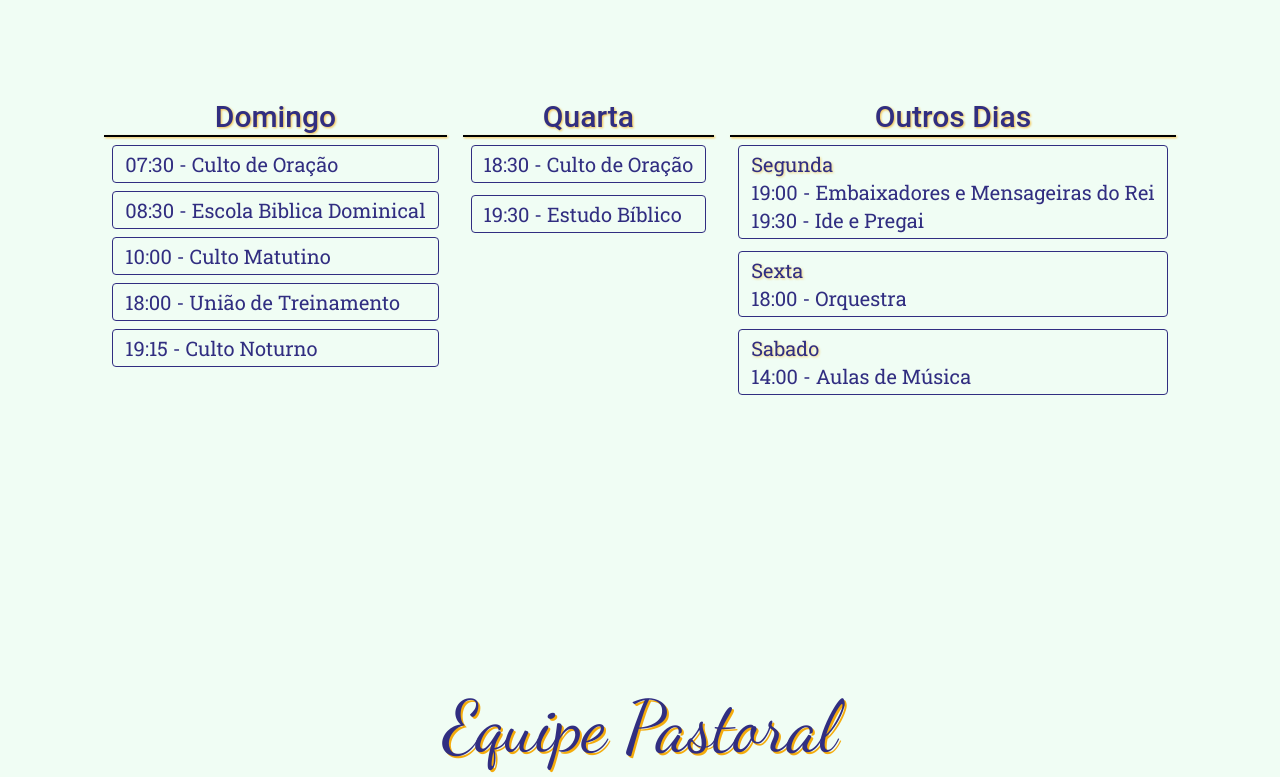
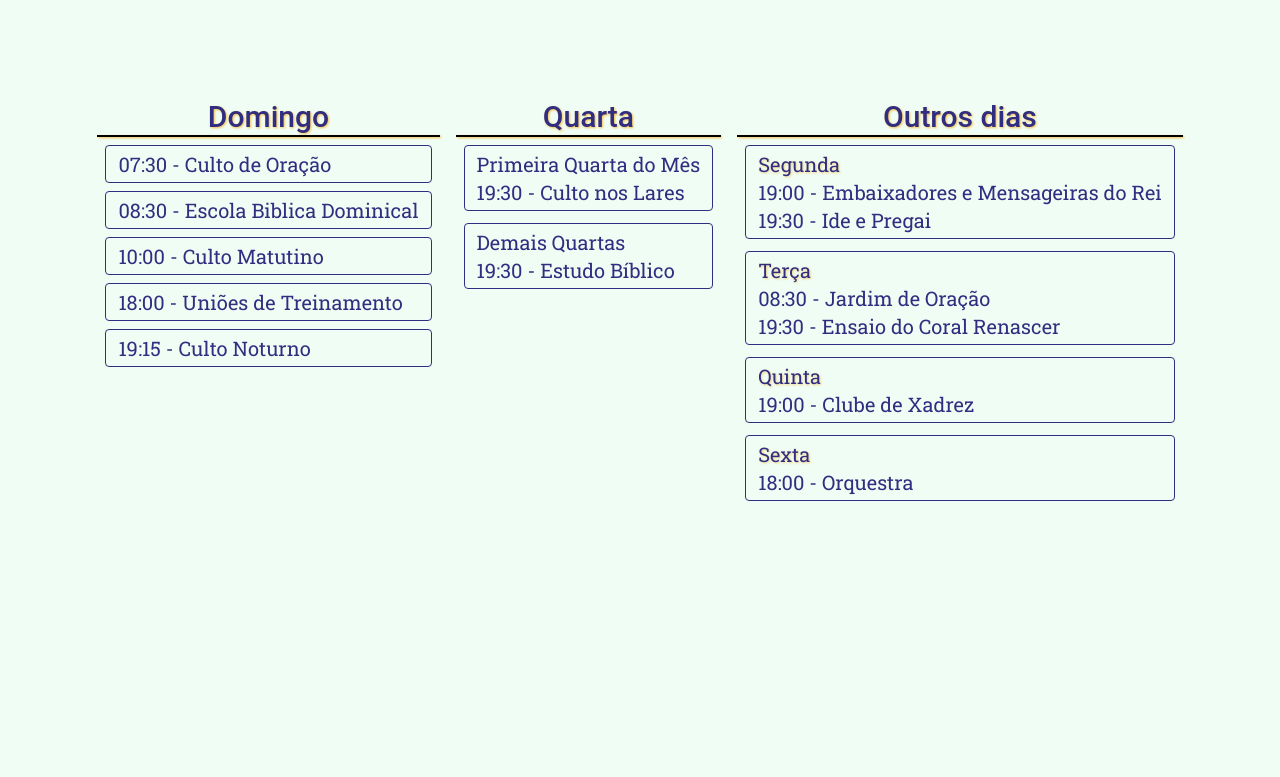
Before and after one commit to Silvio-SC/Igreja-Batista-Nova-Aurora, a Next.js app: page / in a window 1280 px wide. Shown: the part 903-1680 px from the top of the page. Built offline with nearby package versions, Linux system fonts and the light colour scheme.

Commit message:
Atividades atualizadas

```diff
--- a/package.json
+++ b/package.json
@@ -12,6 +12,7 @@
     "@heroicons/react": "^2.1.4",
     "@preline/carousel": "^2.0.2",
     "eslint-config-next": "^14.2.4",
+    "ibna": "file:",
     "next": "^14.2.4",
     "preline": "^2.0.3",
     "react": "^18.3.1",
--- a/src/app/page.tsx
+++ b/src/app/page.tsx
@@ -10,7 +10,7 @@ export default function Home() {
     <main>
       <section className="
         flex min-h-full flex-col items-center justify-center px-6 py-40 sm:py-32 md:px-24 md:py-48 font-roboto
-        bg-[url('../assets/Background.png')] bg-no-repeat bg-cover bg-center
+        min-[450px]:bg-[url('../assets/Background.png')] bg-[url('../assets/BackgroundMobile.png')] bg-no-repeat bg-cover bg-center
         ">
         <div className="flex flex-col z-10 max-w-5xl w-full gap-12">
             <h1 className="
@@ -27,7 +27,7 @@ export default function Home() {
       <Activities />
       {/* <PhrasesSection /> */}
       <section className="px-8 py-36 bg-green-50 flex flex-col items-center gap-24">
-        <h2 className="font-['Dancing_Script'] text-5xl font-normal drop-shadow-yellow xl:text-7xl">
+        <h2 className="font-['Dancing_Script'] text-5xl text-center font-normal drop-shadow-yellow xl:text-7xl">
           Equipe Pastoral
         </h2>
         <Pastores />
--- a/src/components/activities/index.tsx
+++ b/src/components/activities/index.tsx
@@ -13,19 +13,25 @@ export const Activities = () => {
                         <ActivityCard> 07:30 - Culto de Oração</ActivityCard>
                         <ActivityCard> 08:30 - Escola Biblica Dominical</ActivityCard>
                         <ActivityCard> 10:00 - Culto Matutino</ActivityCard>
-                        <ActivityCard> 18:00 - União de Treinamento</ActivityCard>
+                        <ActivityCard> 18:00 - Uniões de Treinamento</ActivityCard>
                         <ActivityCard> 19:15 - Culto Noturno</ActivityCard>
                     </ul>
                 </div>
                 <div className="bg-transparent">
                     <h3 className="text-center font-['Roboto'] pb-0 border-b-2 border-black text-xl font-medium drop-shadow-[1px_1px_1px_rgba(244,171,12,0.75)] xl:text-3xl xl:border-b-3">Quarta</h3>
                     <ul className="flex flex-col gap-3 p-2 ">
-                        <ActivityCard> 18:30 - Culto de Oração</ActivityCard>
-                        <ActivityCard> 19:30 - Estudo Bíblico</ActivityCard>
+                        <ActivityCard>
+                            <p>Primeira Quarta do Mês</p>
+                            <p>19:30 - Culto nos Lares</p>
+                        </ActivityCard>
+                        <ActivityCard>
+                            <p>Demais Quartas</p>
+                            <p>19:30 - Estudo Bíblico</p>
+                        </ActivityCard>
                     </ul>
                 </div>
                 <div className="bg-transparent">
-                    <h3 className="text-center font-['Roboto'] pb-0 border-b-2 border-black text-xl font-medium drop-shadow-[1px_1px_1px_rgba(244,171,12,0.75)] xl:text-3xl xl:border-b-3">Outros Dias</h3>
+                    <h3 className="text-center font-['Roboto'] pb-0 border-b-2 border-black text-xl font-medium drop-shadow-[1px_1px_1px_rgba(244,171,12,0.75)] xl:text-3xl xl:border-b-3">Outros dias</h3>
                     <ul className="flex flex-col gap-3 p-2">
                         <ActivityCard>
                             <p className="drop-shadow-[1px_1px_1px_rgba(244,171,12,0.5)]">Segunda</p>
@@ -33,12 +39,17 @@ export const Activities = () => {
                             <p>19:30 - Ide e Pregai</p>
                         </ActivityCard>
                         <ActivityCard>
+                            <p className="drop-shadow-[1px_1px_1px_rgba(244,171,12,0.5)]">Terça</p>
+                            <p>08:30 - Jardim de Oração</p>
+                            <p>19:30 - Ensaio do Coral Renascer</p>
+                        </ActivityCard>
+                        <ActivityCard>
+                            <p className="drop-shadow-[1px_1px_1px_rgba(244,171,12,0.5)]">Quinta</p>
+                            <p>19:00 - Clube de Xadrez</p>
+                        </ActivityCard>
+                        <ActivityCard>
                             <p className="drop-shadow-[1px_1px_1px_rgba(244,171,12,0.5)]">Sexta</p>
                             <p>18:00 - Orquestra</p>
-                        </ActivityCard>
-                        <ActivityCard>
-                            <p className="drop-shadow-[1px_1px_1px_rgba(244,171,12,0.5)]">Sabado</p>
-                            <p>14:00 - Aulas de Música</p>
                         </ActivityCard>
                     </ul>
                 </div>
```
Also changed, not shown: 2 other files (tests, documents, lock files or other folders).
